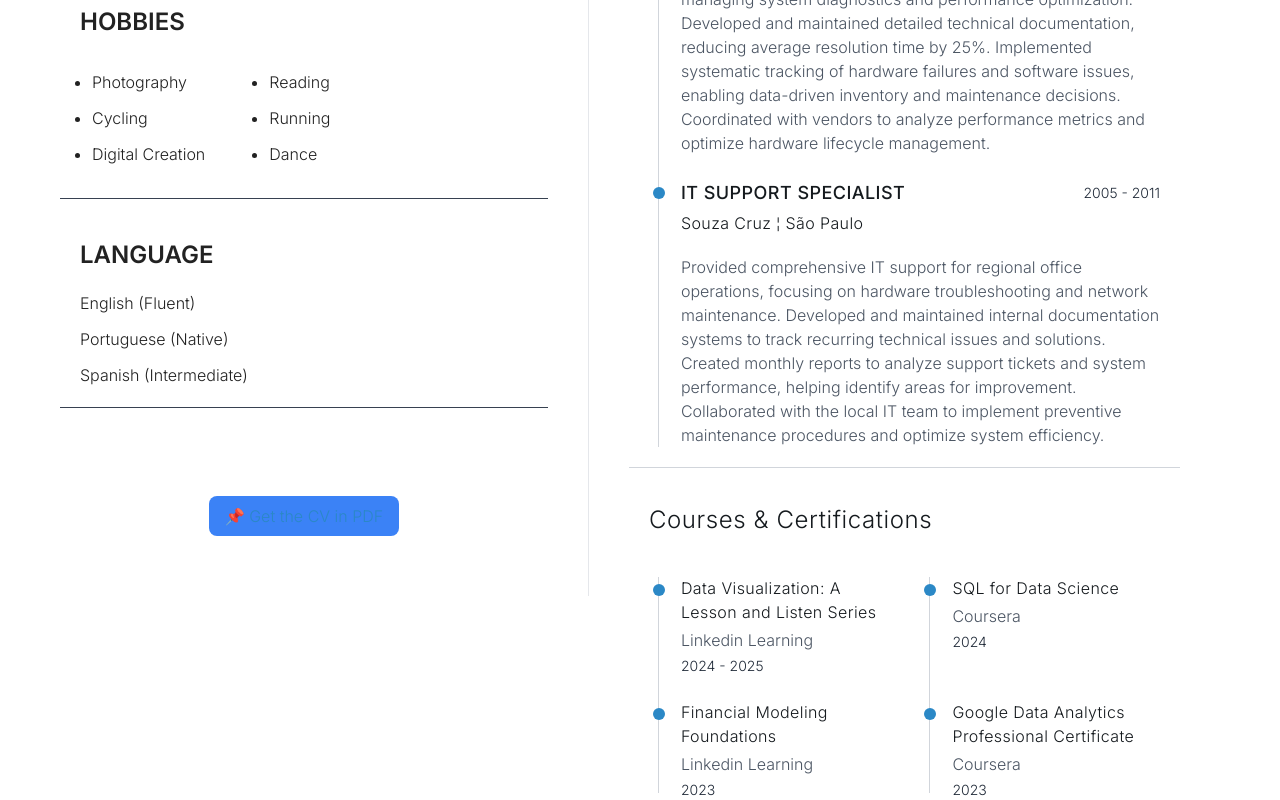
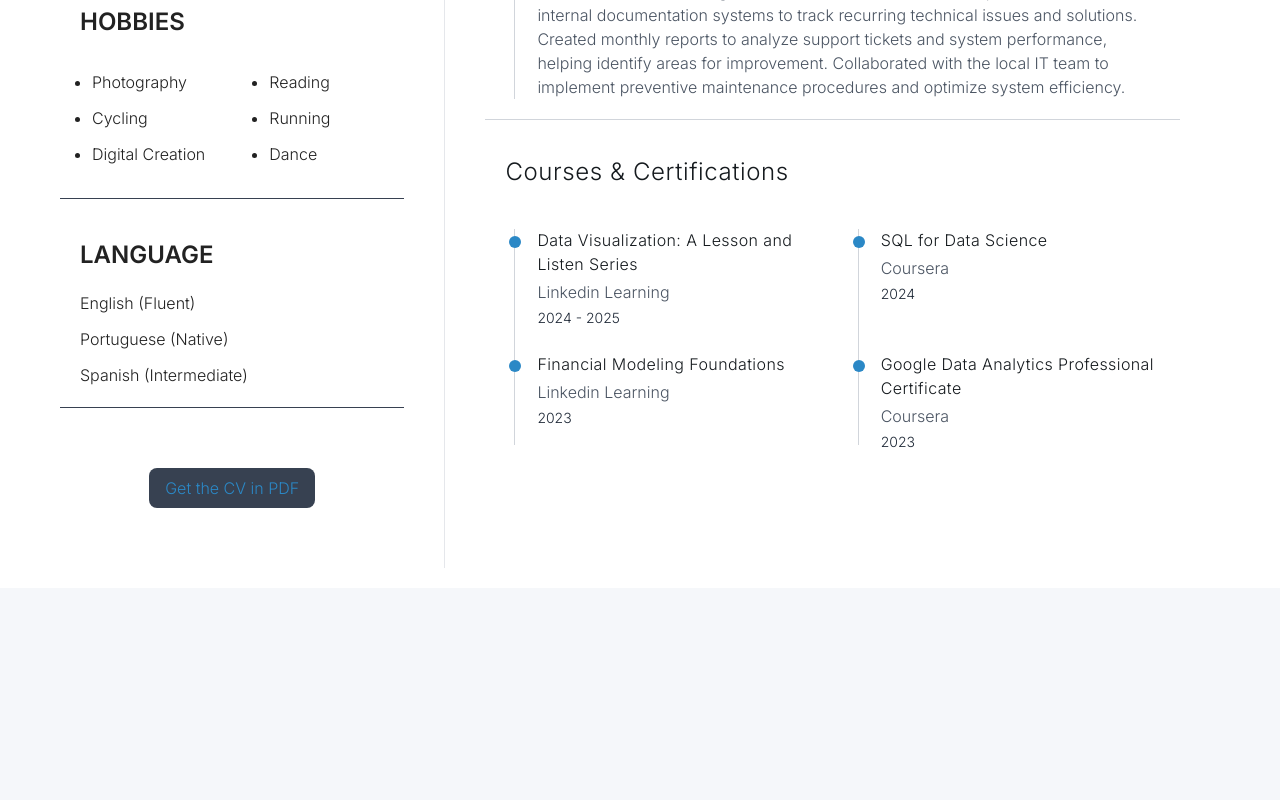
Before and after one commit to cleidenirlopes/myresume, a React (Vite) app: page / in a window 1280 px wide. Shown: the part 1473-2273 px from the top of the page. After the commit the page ends 2061 px from the top, so only its background shows below. Built offline with nearby package versions, Linux system fonts and the light colour scheme.

Commit message:
Update06

```diff
--- a/src/components/HeaderLeft.jsx
+++ b/src/components/HeaderLeft.jsx
@@ -168,16 +168,13 @@ function HeaderLeft({ darkMode, toggleDarkMode }) {
           </section>
 
           {/* Download Resume Button */}
-        <div className="flex flex-col items-center gap-2 justify-center p-5 mt-5">
-          <p className="text-center text-white text-sm tracking-wide">
-            Click the button below to download my full resume in PDF format.
-          </p>
+          <div className="flex justify-center p-5 mt-5">
             <a
               href="/resume.pdf"
               download="CV-Cledenir Data.pdf"
-            className="px-4 py-2 bg-blue-500 text-white rounded-lg inline-block hover:bg-blue-600 transition"
+              className="px-4 py-2 bg-gray-700 text-white rounded-lg inline-block hover:bg-blue-600 transition"
             >
-            📌 Get the CV in PDF
+              Get the CV in PDF
             </a>
           </div>
 
```
Lines whose indentation alone changed are shown as unchanged.
